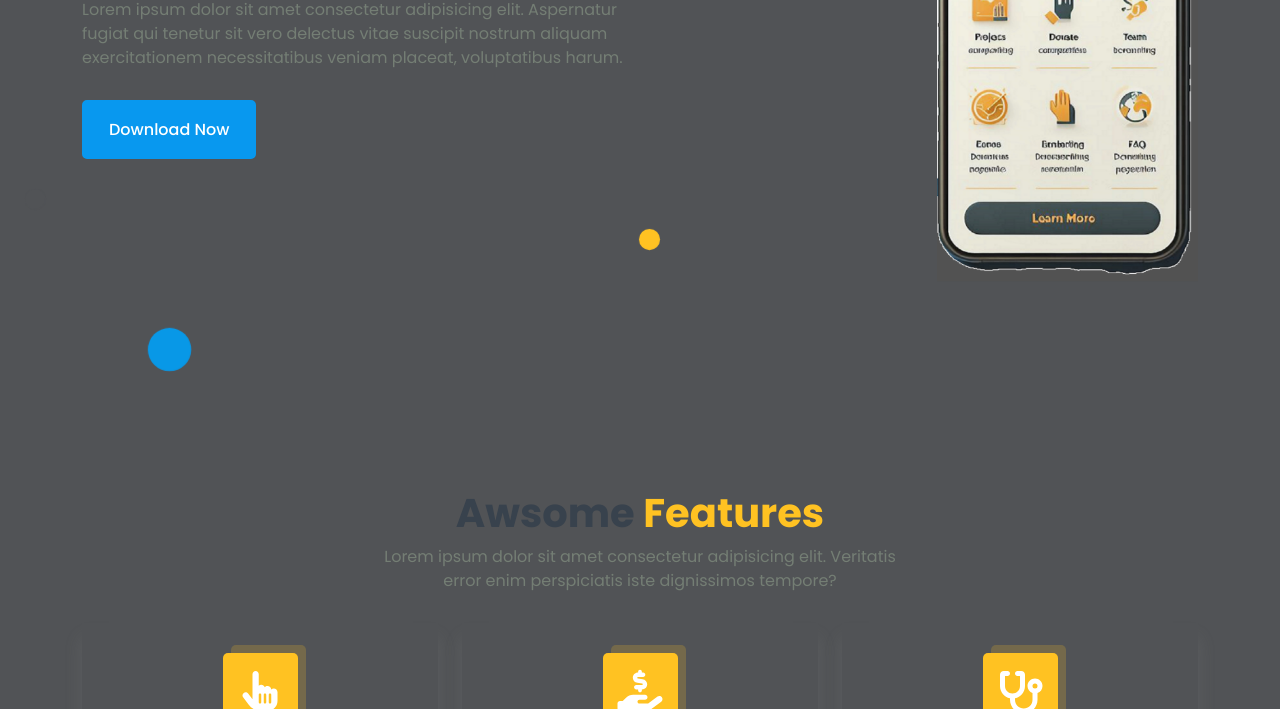
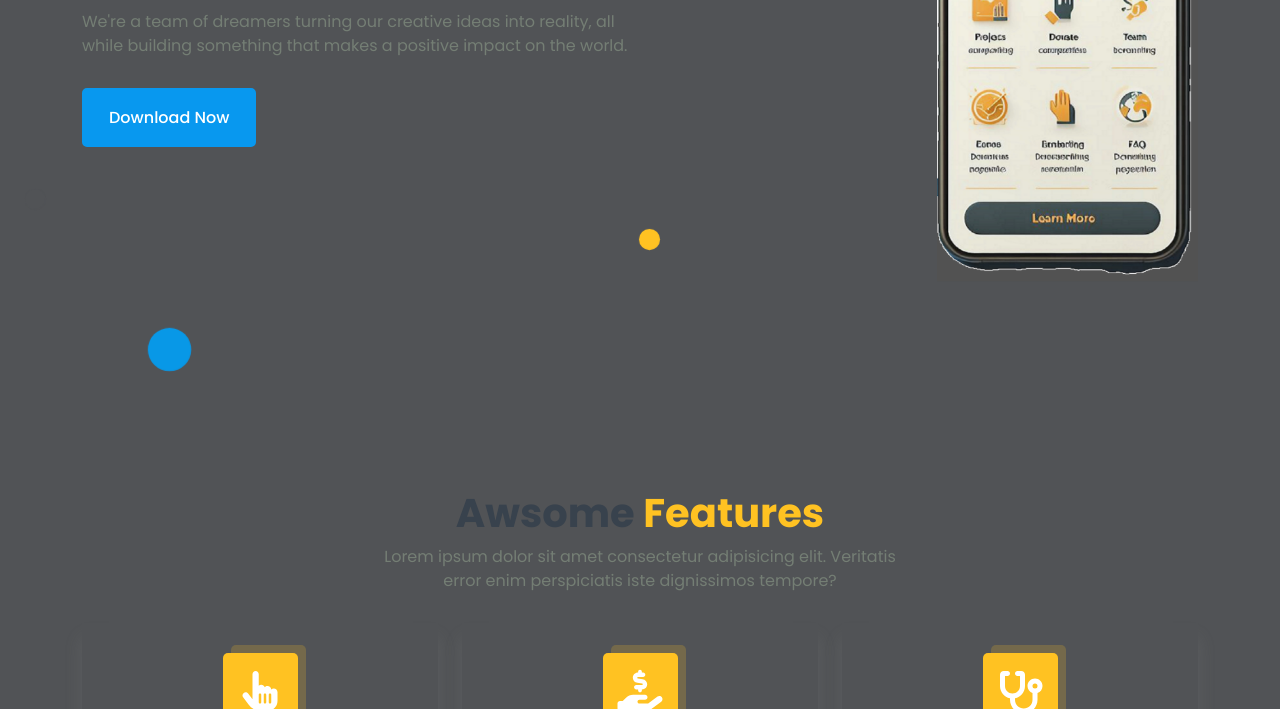
Before and after one commit to don939/QashConnect, a plain HTML site: page index.html in a window 1280 px wide. Shown: the part 391-1100 px from the top of the page. Drawn offline with nearby package versions, Linux system fonts and the light colour scheme.

Commit message:
Update index.html

```diff
--- a/index.html
+++ b/index.html
@@ -92,9 +92,8 @@
           <div class="col-lg-6 col-md-10">
             <div class="header-hero-content">
               <h1 class="header-title wow fadeInLeftBig" data-wow-duration="2s" class="ml3" data-wow-delay="0.2s"><span>Qash Connect</span> With Confidence and Creativity</h1>
-              <p class="text wow fadeInLeftBig" data-wow-duration="1s" data-wow-delay="0.4s">Lorem ipsum dolor sit amet
-                consectetur adipisicing elit. Aspernatur fugiat qui tenetur sit vero delectus vitae suscipit nostrum
-                aliquam exercitationem necessitatibus veniam placeat, voluptatibus harum.</p>
+              <p class="text wow fadeInLeftBig" data-wow-duration="1s" data-wow-delay="0.4s">We're a team of dreamers turning our creative ideas into reality,
+                all while building something that makes a positive impact on the world. </p>
               <ul class="d-flex">
                 <li><a href="" class="main-btn wow fadeInLeftBig" data-wow-duration="1s" data-wow-delay="0.8s">Download
                     Now</a></li>
```
